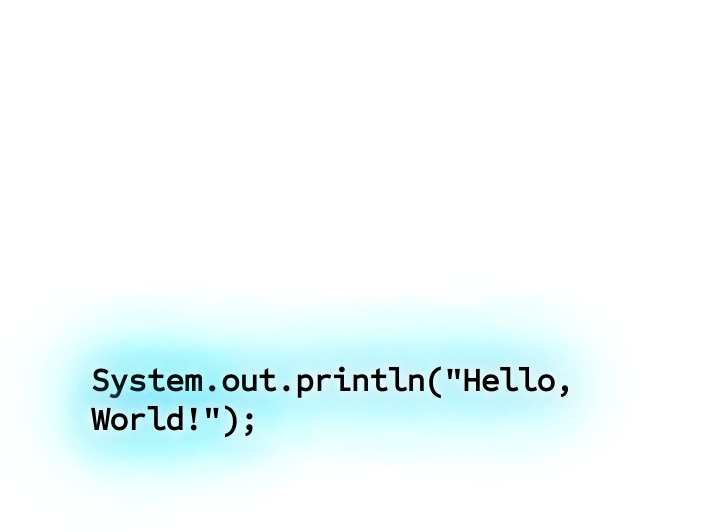
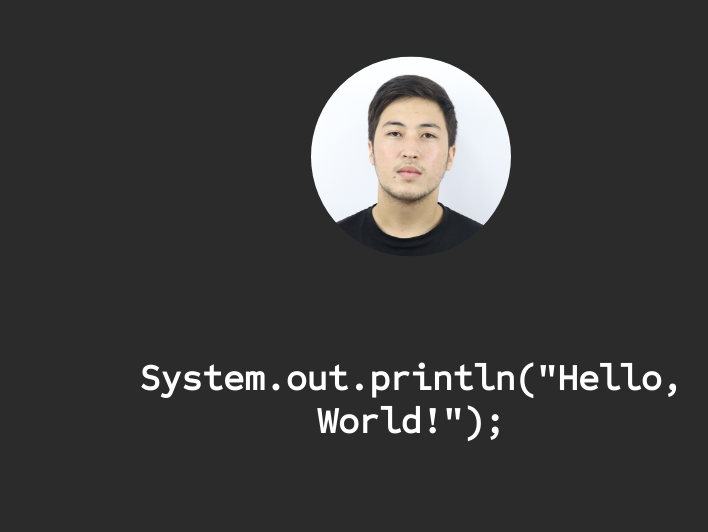
Before and after one commit to beksultancode/beksultandev, a plain HTML site: page index.html in a window 1280 px wide. Shown: the whole page, without its empty margins (229-937 px from the left). Drawn offline with Linux system fonts and the light colour scheme.

Commit message:
added image

```diff
--- a/index.html
+++ b/index.html
@@ -6,10 +6,12 @@
     <link rel="stylesheet" href="style.css">
 </head>
 <body>
+<div class="avatar">
+    <img src="./images/1698118744228beksultan.jpg" alt="Avatar">
+</div>
 <div class="java-hello-world">
     <h1 id="typing"></h1>
 </div>
-
 <script>
     const sentences = ['System.out.println("Hello, World!");'];
 
--- a/style.css
+++ b/style.css
@@ -1,6 +1,15 @@
 @font-face {
     font-family: 'MyMono';
     src: url("./fonts/Sometype_Mono/static/SometypeMono-Regular.ttf") format('truetype');
+}
+
+body {
+/*    background color like intellij idea*/
+    background-color: #2b2b2b;
+    color: #fff;
+    font-family: MyMono, monospace;
+    font-size: 1.5em;
+    text-align: center;
 }
 
 .java-hello-world {
@@ -8,10 +17,22 @@
     top: 50%;
     left: 50%;
     transform: translate(-50%, -50%);
-    text-shadow: 0 0 10px #fff, 0 0 20px #fff, 0 0 30px #fff, 0 0 40px #5194ce, 0 0 70px #0ff, 0 0 80px #0ff, 0 0 100px #0ff, 0 0 150px #0ff;
+}
+
+.avatar {
+    position: absolute;
+    top: 20%;
+    left: 50%;
+    transform: translate(-50%, -50%);
 }
 
 #typing {
-    font-size: 2em;
+    font-size: 1.5em;
     font-family: MyMono, monospace;
 }
+
+.avatar img {
+    width: 200px;
+    height: 200px;
+    border-radius: 50%;
+}
```
